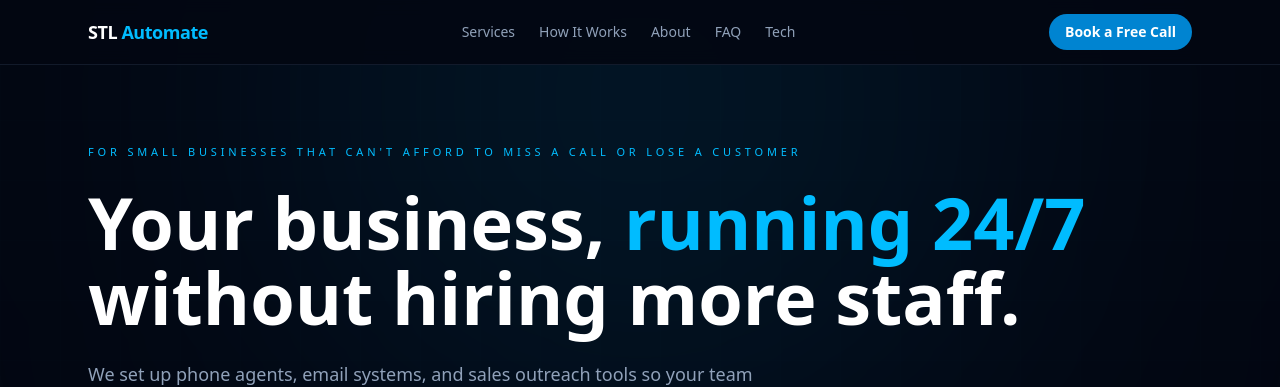
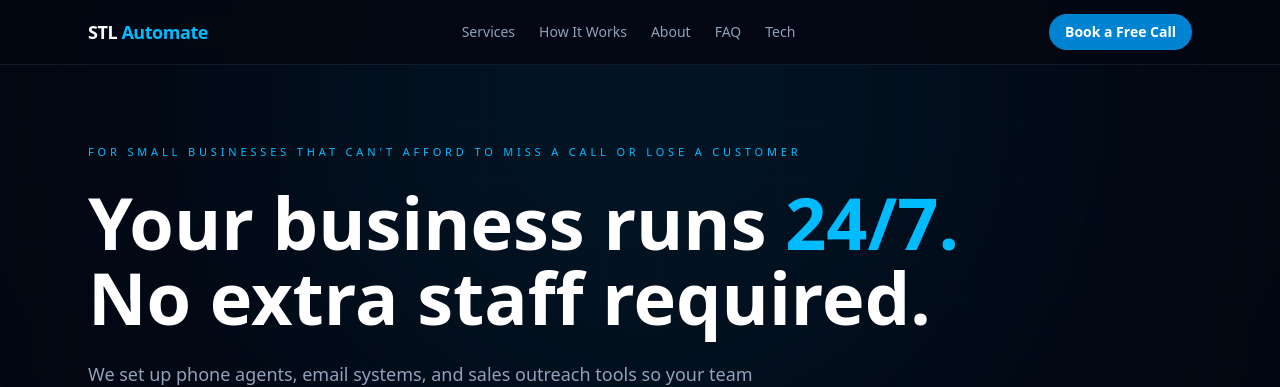
Before and after one commit to irsiya247/stlautomate-next, a Next.js app: page / in a window 1280 px wide. Shown: the top 387 px of the page. Built offline with nearby package versions, Linux system fonts and the light colour scheme.

Commit message:
Fix hero headline

```diff
--- a/src/app/page.js
+++ b/src/app/page.js
@@ -28,9 +28,8 @@ export default function Home() {
           </div>
 
           <h1 className="mt-6 text-5xl md:text-7xl font-extrabold leading-[1.05]">
-            Your business,{" "}
-            <span className="text-sky-400">running 24/7</span><br />
-            without hiring more staff.
+            Your business runs <span className="text-sky-400">24/7.</span><br />
+            No extra staff required.
           </h1>
 
           <p className="mt-6 text-slate-400 max-w-2xl text-lg">
```
